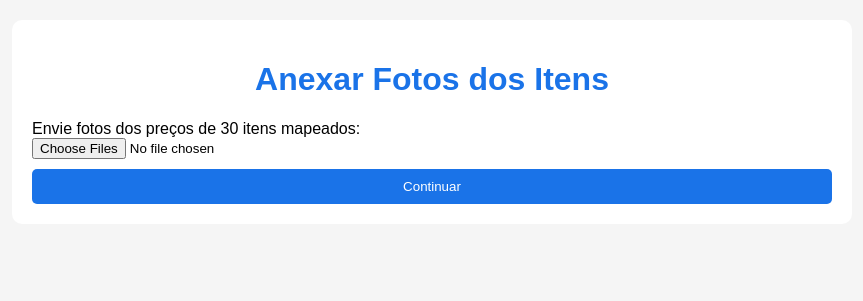
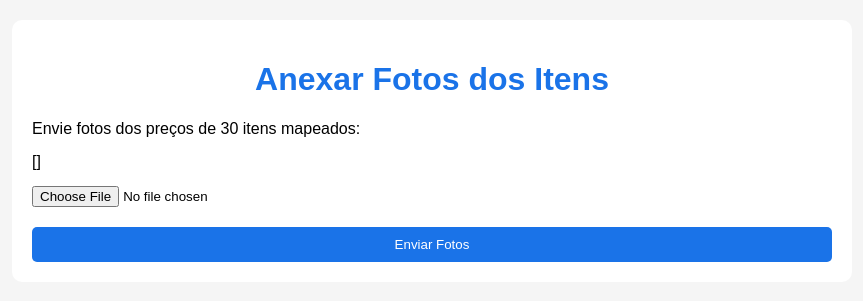
Before and after one commit to costavalmir/Pr3cin5.0, a Flask app: template templates/upload_fotos.html in a window 1280 px wide. Shown: the top 301 px of the page, without its empty margins (208-1071 px from the left). Run offline with Flask 3, Linux system fonts and the light colour scheme; the template is opened without the code that fills it: most values are stand-ins (such as "Sample title", 1, 10 or a date in 2020); parts of the project's set-up code (start-up, migrations or seed data) failed here and were passed over.

Commit message:
Update upload_fotos.html

```diff
--- a/templates/upload_fotos.html
+++ b/templates/upload_fotos.html
@@ -21,9 +21,10 @@
             text-align: center;
             color: #1a73e8;
         }
-        input[type="file"] {
+        label, input[type="file"] {
             display: block;
-            margin-bottom: 10px;
+            margin-bottom: 15px;
+            width: 100%;
         }
         .btn-upload {
             background: #1a73e8;
@@ -34,15 +35,32 @@
             cursor: pointer;
             width: 100%;
         }
+        .itens-lista {
+            margin-top: 20px;
+        }
+        .item {
+            margin-bottom: 20px;
+        }
+        .item img {
+            max-width: 200px;
+        }
     </style>
 </head>
 <body>
     <div class="container">
         <h1>Anexar Fotos dos Itens</h1>
-        <form action="/upload_fotos" method="post" enctype="multipart/form-data">
-            <label>Envie fotos dos preços de 30 itens mapeados:</label>
-            <input type="file" name="fotos" accept="image/*" multiple required>
-            <button class="btn-upload" type="submit">Continuar</button>
+        <form action="/upload_fotos" method="POST" enctype="multipart/form-data">
+            <div class="itens-lista">
+                <label>Envie fotos dos preços de 30 itens mapeados:</label>
+
+                {% for item in itens %}
+                    <div class="item">
+                        <label>{{ item }}</label>
+                        <input type="file" name="foto_{{ loop.index0 }}" accept="image/*" required>
+                    </div>
+                {% endfor %}
+            </div>
+            <button class="btn-upload" type="submit">Enviar Fotos</button>
         </form>
     </div>
 </body>
```
